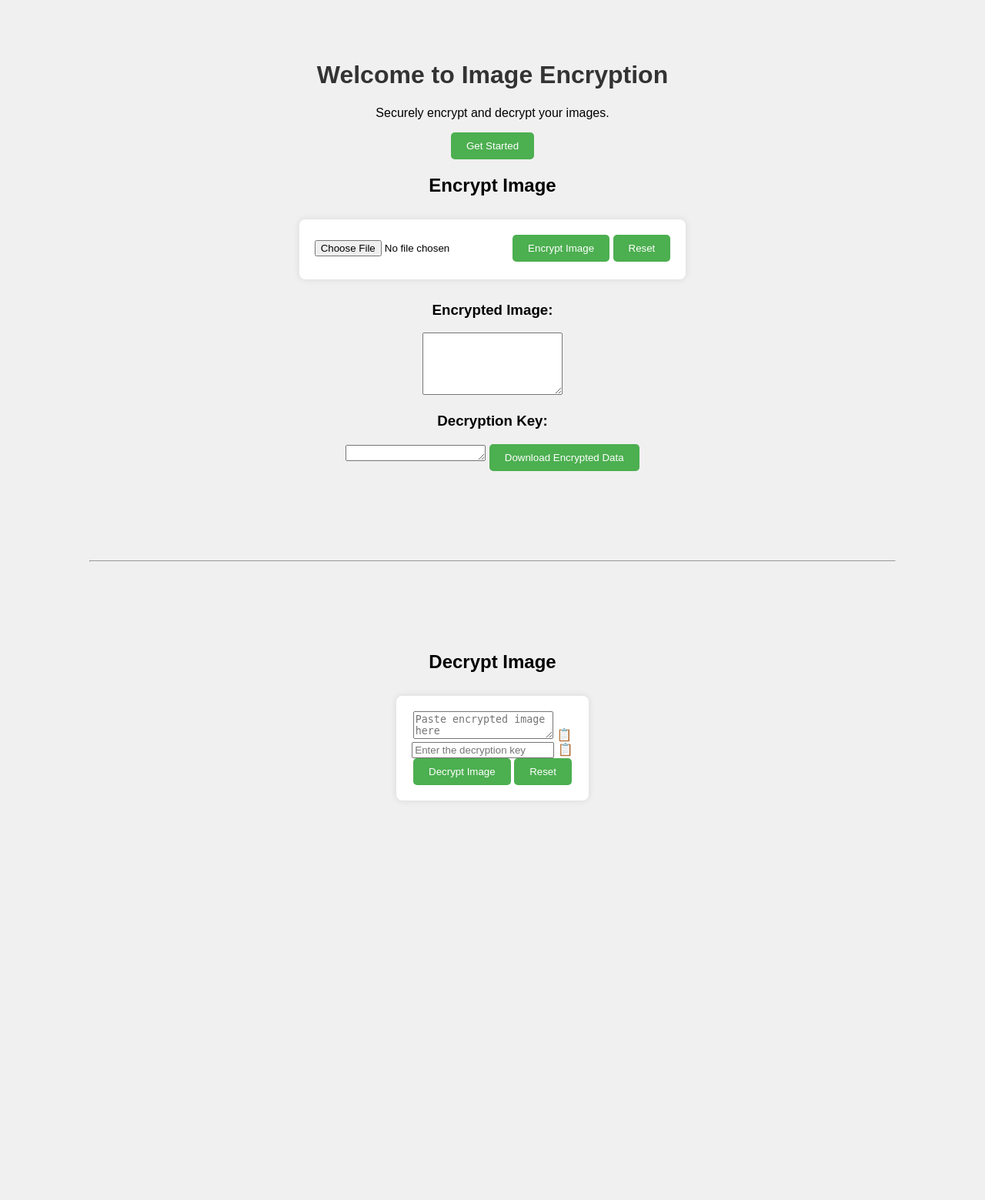
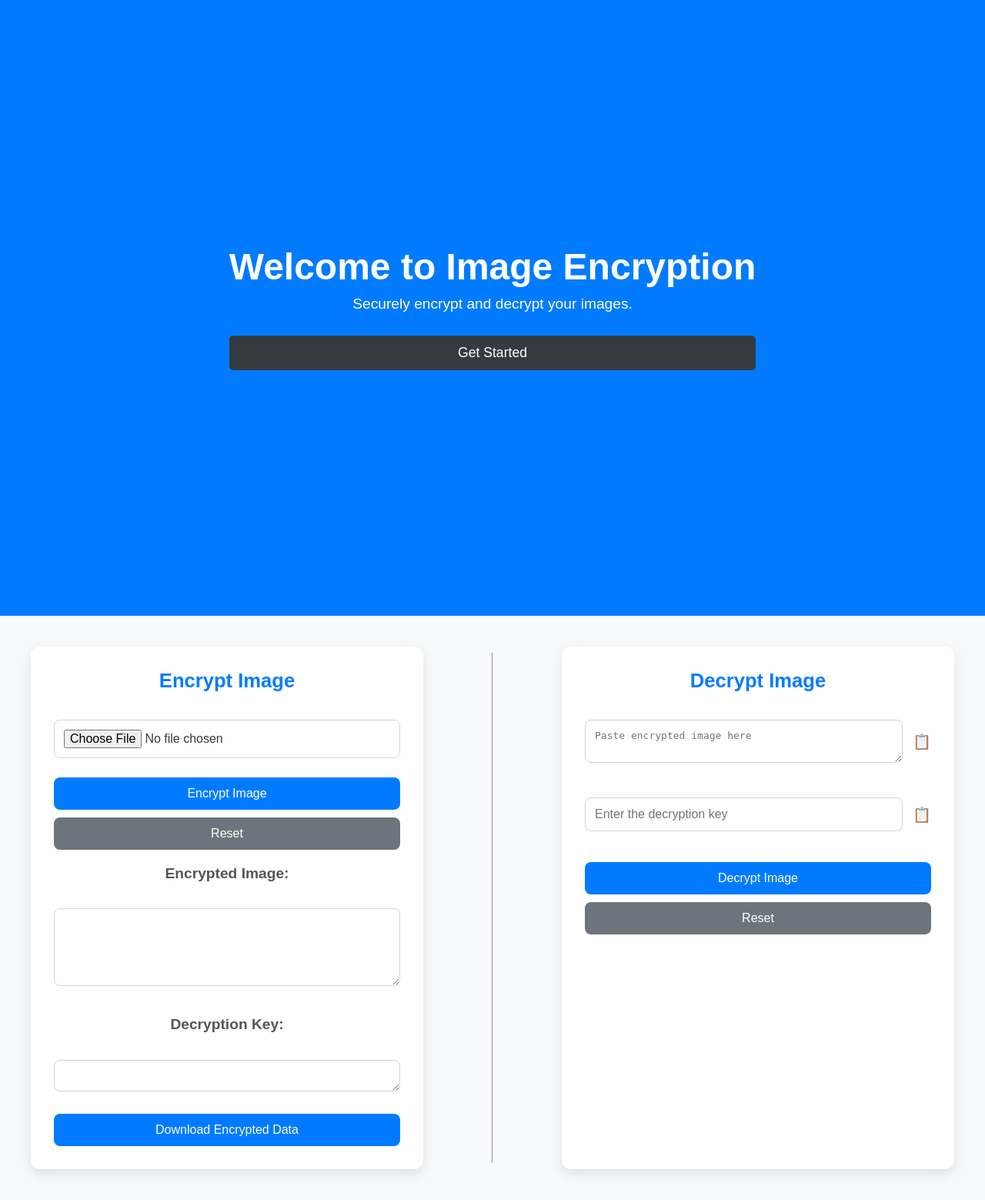
Before and after one commit to sachin-0203/Image-Encryption-Project, a Flask app: page / in a window 1280 px wide. Shown: the whole page at 77% size. Before the commit the page ends 1040 px from the top, so only its background shows below. Run offline with Flask 2, Linux system fonts and the light colour scheme.

Commit message:
style.css

```diff
--- a/static/style.css
+++ b/static/style.css
@@ -1,44 +1,277 @@
+/* Global Styles */
 body {
   font-family: Arial, sans-serif;
-  background-color: #f0f0f0;
-  text-align: center;
-  padding: 50px;
+  margin: 0;
+  padding: 0;
+  background-color: #f8f9fa;
+  color: #343a40;
 }
 
-h1 {
-  color: #333;
+/* Full-Screen Landing Section */
+.landing {
+  height: 100vh;
+  display: flex;
+  align-items: center;
+  justify-content: center;
+  background-color: #007bff;
+  color: white;
+  text-align: center;
 }
 
-.container {
-  margin-top: 20px;
+.landing-content h1 {
+  font-size: 3em;
+  margin: 0;
 }
 
-form {
-  background-color: #fff;
-  padding: 20px;
-  border-radius: 8px;
-  box-shadow: 0px 0px 10px rgba(0, 0, 0, 0.1);
-  display: inline-block;
-  margin: 10px;
+.landing-content p {
+  font-size: 1.2em;
+  margin-top: 10px;
+  margin-bottom: 20px;
 }
 
-input[type="file"] {
-  margin-bottom: 10px;
-}
-
-button {
-  padding: 10px 20px;
-  background-color: #4CAF50;
+.cta-button {
+  padding: 12px 24px;
+  font-size: 1.1em;
+  background-color: #343a40;
   color: white;
   border: none;
   border-radius: 5px;
   cursor: pointer;
+  transition: background-color 0.3s ease;
+}
+
+.cta-button:hover {
+  background-color: #495057;
+}
+
+/* Main Container for Forms */
+.container {
+  display: flex;
+  justify-content: center;
+  flex-wrap: wrap;
+  padding: 40px 20px;
+  gap: 20px;
+  max-width: 1200px;
+  margin: auto;
+}
+
+/* Form Section Styling */
+.col {
+  background-color: #ffffff;
+  padding: 30px;
+  border-radius: 12px;
+  box-shadow: 0 6px 15px rgba(0, 0, 0, 0.1);
+  width: 100%;
+  max-width: 450px;
+  text-align: center;
+  transition: transform 0.3s;
+}
+
+.col:hover {
+  transform: translateY(-5px);
+}
+
+.col h2 {
+  color: #007bff;
+  font-size: 1.6em;
+  margin-top: 0;
+}
+
+input[type="file"],
+textarea,
+input[type="text"] {
+  width: 100%;
+  padding: 12px;
+  margin: 15px 0;
+  border: 1px solid #ced4da;
+  border-radius: 8px;
+  font-size: 1em;
+  box-sizing: border-box;
+  transition: border 0.2s ease;
+}
+
+input[type="file"]:focus,
+textarea:focus,
+input[type="text"]:focus {
+  border: 1px solid #007bff;
+  outline: none;
+}
+
+button {
+  width: 100%;
+  padding: 12px;
+  font-size: 1em;
+  background-color: #007bff;
+  color: white;
+  border: none;
+  border-radius: 8px;
+  cursor: pointer;
+  transition: background-color 0.3s ease, transform 0.2s;
+  margin-top: 10px;
 }
 
 button:hover {
-  background-color: #45a049;
+  background-color: #0056b3;
+  transform: translateY(-2px);
 }
 
-hr{
-  margin: 10% 5%;
+h3 {
+  margin-top: 20px;
+  font-size: 1.2em;
+  color: #555;
 }
+
+/* Spinner */
+.spinner {
+  display: none;
+  width: 20px;
+  height: 20px;
+  border: 4px solid #f3f3f3;
+  border-top: 4px solid #007bff;
+  border-radius: 50%;
+  margin: 10px auto;
+  animation: spin 1s linear infinite;
+}
+
+@keyframes spin {
+  0% { transform: rotate(0deg); }
+  100% { transform: rotate(360deg); }
+}
+
+.notification {
+  position: fixed;
+  top: 20px;
+  right: 20px;
+  padding: 15px 20px;
+  border-radius: 5px;
+  color: white;
+  font-size: 1em;
+  z-index: 1000;
+  transition: opacity 0.5s;
+}
+.notification.success { background-color: #28a745; }
+.notification.error { background-color: #dc3545; }
+
+.loading-overlay {
+  position: fixed;
+  top: 0;
+  left: 0;
+  width: 100%;
+  height: 100%;
+  background-color: rgba(0, 0, 0, 0.5);
+  display: flex;
+  align-items: center;
+  justify-content: center;
+  z-index: 1000;
+}
+
+.tooltip {
+  display: inline-block;
+  margin-left: 5px;
+  color: #007bff;
+  cursor: pointer;
+  position: relative;
+}
+
+.tooltip::after {
+  content: attr(data-tooltip);
+  position: absolute;
+  bottom: 125%;
+  left: 50%;
+  transform: translateX(-50%);
+  background-color: #333;
+  color: white;
+  padding: 5px 10px;
+  border-radius: 5px;
+  opacity: 0;
+  visibility: hidden;
+  white-space: nowrap;
+  font-size: 0.9em;
+  transition: opacity 0.3s ease;
+  z-index: 1000;
+}
+
+.tooltip:hover::after {
+  opacity: 1;
+  visibility: visible;
+}
+input:focus, button:focus {
+  outline: 2px solid #007bff;
+  box-shadow: 0 0 8px rgba(0, 123, 255, 0.4);
+}
+
+button:hover, button:focus {
+  transform: translateY(-2px);
+}
+.reset-btn {
+  padding: 12px;
+  font-size: 1em;
+  background-color: #6c757d;
+  color: white;
+  border: none;
+  border-radius: 8px;
+  cursor: pointer;
+  transition: background-color 0.3s ease, transform 0.2s;
+  margin-top: 10px;
+}
+
+.reset-btn:hover {
+  background-color: #5a6268;
+  transform: translateY(-2px);
+}
+/* Style for input field and icon alignment */
+.input-group {
+  display: flex;
+  align-items: center;
+  gap: 8px;
+  margin-bottom: 15px;
+}
+
+.input-group textarea,
+.input-group input {
+  flex: 1;
+}
+
+/* Tooltip Icon Styling */
+.tooltip {
+  color: #007bff;
+  cursor: pointer;
+  font-size: 1.2em;
+  position: relative;
+}
+
+.tooltip::after {
+  content: attr(data-tooltip);
+  position: absolute;
+  bottom: 125%;
+  left: 50%;
+  transform: translateX(-50%);
+  background-color: #333;
+  color: white;
+  padding: 5px 10px;
+  border-radius: 5px;
+  opacity: 0;
+  visibility: hidden;
+  white-space: nowrap;
+  font-size: 0.9em;
+  transition: opacity 0.3s ease;
+  z-index: 1000;
+}
+
+.tooltip:hover::after {
+  opacity: 1;
+  visibility: visible;
+}
+
+
+/* Responsive Design */
+@media (max-width: 768px) {
+  .landing-content h1 {
+      font-size: 2.2em;
+  }
+
+  .container {
+      flex-direction: column;
+      align-items: center;
+  }
+}
```
